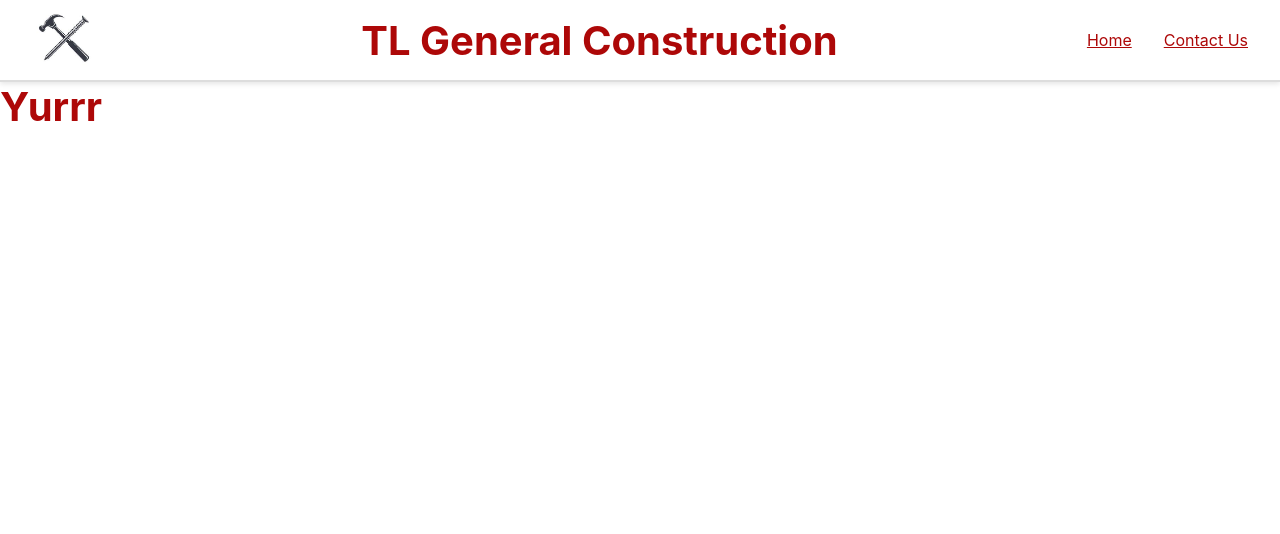
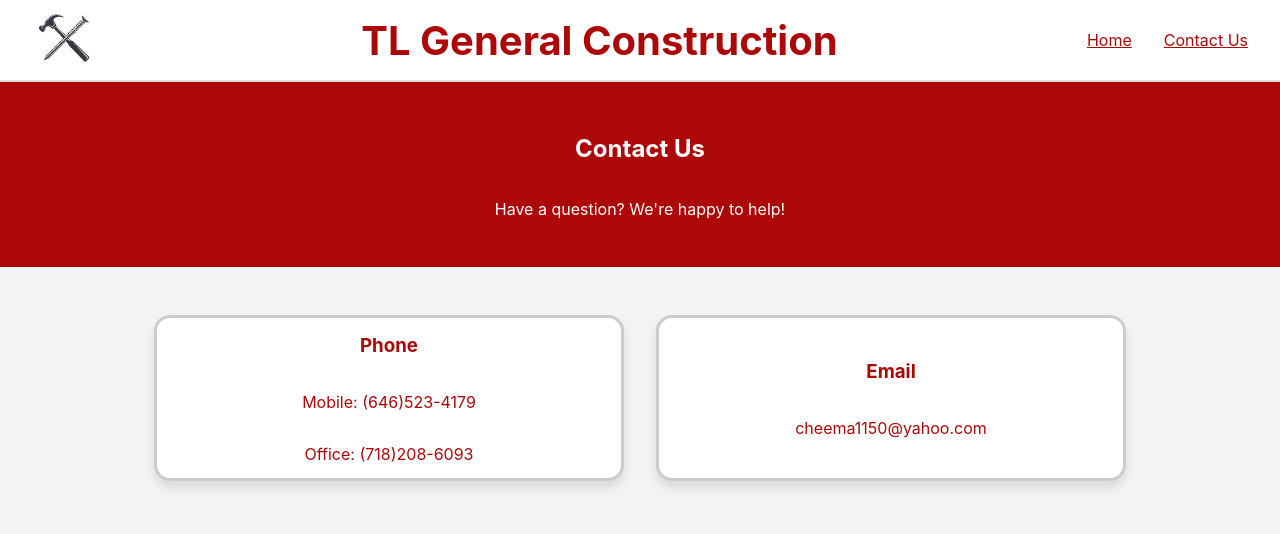
Before and after one commit to MuhammedACheema/TL-Construction, a React (Create React App) app in the folder frontend/tl/: page /contact in a window 1280 px wide. Shown: the top 534 px of the page. Built offline with nearby package versions, Linux system fonts and the light colour scheme.

Commit message:
worked on the contact page

```diff
--- a/frontend/tl/src/components/Contact.js
+++ b/frontend/tl/src/components/Contact.js
@@ -1,8 +1,27 @@
 import React from "react";
+import "./styling/Contact.css";
 
 function Contact(){
     return(
-        <h1>Yurrr</h1>
+        <div>
+            <div className="screen">
+            <div className = "top">
+                <h2>Contact Us</h2>
+                <p>Have a question? We're happy to help!</p>
+            </div>
+            <div className="container">
+                <div className="phone">
+                    <h3>Phone</h3>
+                    <p>Mobile: (646)523-4179</p>
+                    <p>Office: (718)208-6093</p>
+                </div>
+                <div className="email">
+                    <h3>Email</h3>
+                    <p>cheema1150@yahoo.com</p>
+                </div>
+            </div>
+        </div>
+        </div>
     );
 }
 
--- /dev/null
+++ b/frontend/tl/src/components/styling/Contact.css
@@ -0,0 +1,45 @@
+.top {
+    display: flex; /* Enable flexbox */
+    flex-direction: column;
+    justify-content: center;
+    align-items: center; /* Center horizontally */
+    color: white;
+    background-color: rgb(173, 8, 8);
+    padding: 2rem; /* Add padding for spacing */
+    margin-bottom: 3rem;
+
+}
+
+.phone, .email {
+    background-color: white; /* Box background color */
+    border: 0.2rem solid #ccc; /* Optional: Add a border */
+    border-radius: 1rem; /* Rounded corners */
+    padding: 2rem; /* Space inside the box */
+    width: 30%; /* Responsive width relative to the container */
+    max-width: 25rem; /* Maximum width for larger screens */
+    min-width: 15rem; /* Minimum width for smaller screens */
+    text-align: center; /* Center text inside the box */
+    box-shadow: 0 0.4rem 0.6rem rgba(0, 0, 0, 0.1); /* Add a shadow */
+    color: rgb(173, 8, 8);
+    display: flex; /* Flexbox to center content inside */
+    flex-direction: column;
+    justify-content: center; /* Center content vertically */
+    align-items: center; /* Center content horizontally */
+    flex-grow: 1; /* Allow boxes to grow equally */
+    height: 20%; /* Allow the height to adjust dynamically */
+    aspect-ratio: 4 / 3; /* Maintain consistent box proportions */
+
+}
+
+.container {
+    display: flex; /* Use Flexbox */
+    justify-content: center; /* Center horizontally */
+    align-items: stretch; /* Ensure all boxes have the same height */
+    height: 60vh; /* Height relative to the viewport */
+    gap: 2rem; /* Space between boxes */
+    flex-wrap: wrap; /* Stack boxes on smaller screens */
+}
+
+.screen{
+    background-color: #f3f3f3; /* Light background for contrast */
+}
--- a/frontend/tl/src/components/styling/Nav.css
+++ b/frontend/tl/src/components/styling/Nav.css
@@ -39,7 +39,7 @@ h1 {
     transition: color 0.3s ease;
 }
 
-.links li:hover {
-    color: rgb(120, 0, 0);
+.links a:hover {
+    color: rgb(12, 12, 0);
     text-decoration: underline;
 }
```
